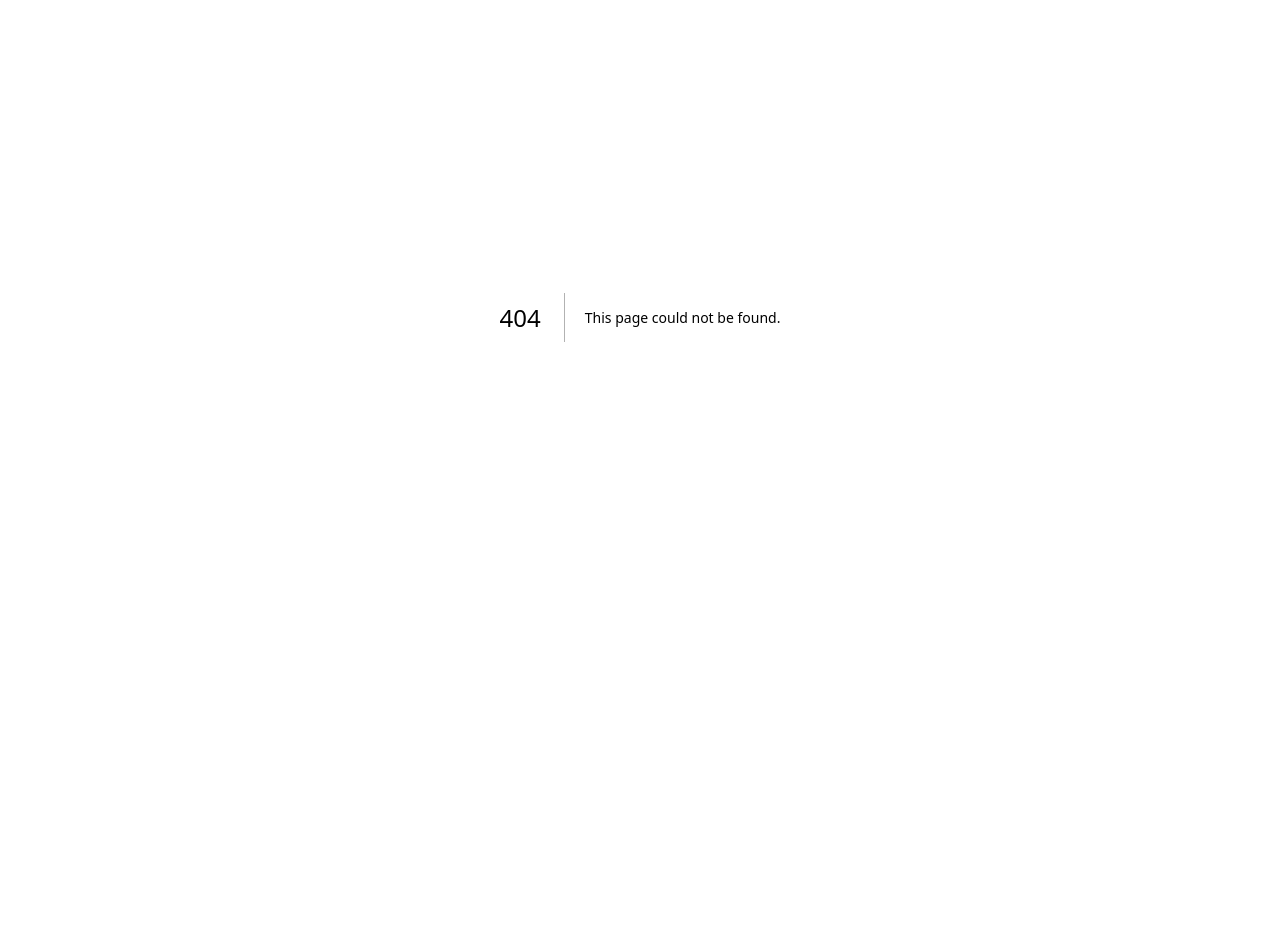
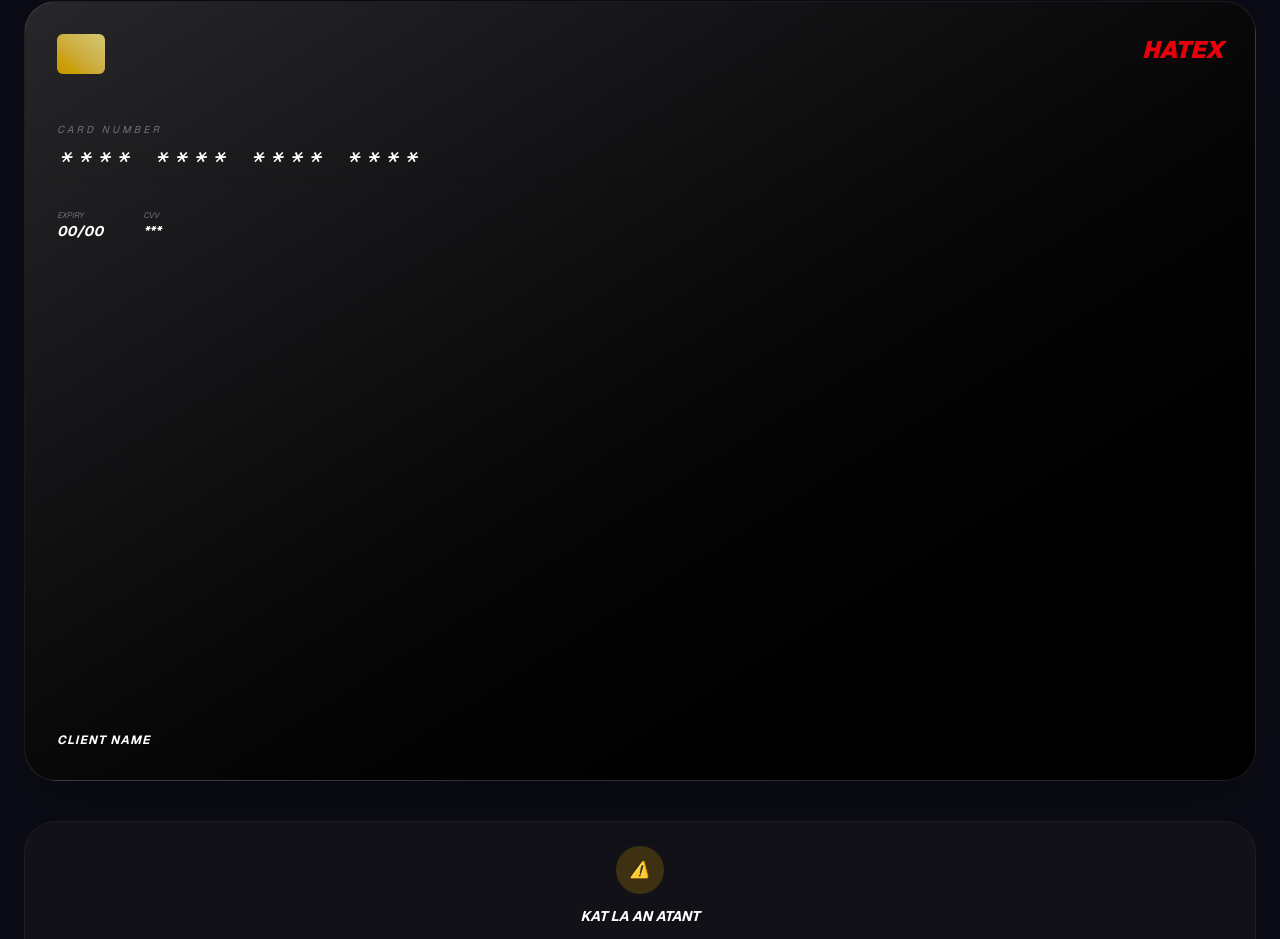
Before and after one commit to EmetilDorkensen/hatex-terminal, a Next.js app: page /kat in a window 1280 px wide. Before the commit this address had no page. Shown: the part 83-1022 px from the top of the page. Before the commit the page ends 800 px from the top, so only its background shows below. Built offline with nearby package versions, Linux system fonts and the light colour scheme; no server answers.

Commit message:
paj kat konple

```diff
--- /dev/null
+++ b/app/kat/page.tsx
@@ -0,0 +1,84 @@
+"use client";
+import React, { useState, useEffect } from 'react';
+import { createBrowserClient } from '@supabase/ssr';
+
+export default function KatPage() {
+    const [profile, setProfile] = useState<any>(null);
+    const [loading, setLoading] = useState(true);
+
+    const supabase = createBrowserClient(
+        process.env.NEXT_PUBLIC_SUPABASE_URL!,
+        process.env.NEXT_PUBLIC_SUPABASE_ANON_KEY!
+    );
+
+    useEffect(() => {
+        const fetchProfile = async () => {
+            const { data: { user } } = await supabase.auth.getUser();
+            if (user) {
+                const { data } = await supabase.from('profiles').select('*').eq('id', user.id).single();
+                setProfile(data);
+            }
+            setLoading(false);
+        };
+        fetchProfile();
+    }, [supabase]);
+
+    if (loading) return <div className="min-h-screen bg-[#0a0b14] flex items-center justify-center text-white">Chaje...</div>;
+
+    return (
+        <div className="min-h-screen bg-[#0a0b14] text-white p-6 font-sans italic">
+            <h1 className="text-xl font-black uppercase text-red-600 mb-8">Ma Carte Hatex</h1>
+
+            {/* KAT VIRTYÈL LA */}
+            <div className="relative w-full aspect-[1.58/1] bg-gradient-to-br from-zinc-800 to-black rounded-[2rem] p-8 shadow-2xl border border-white/10 overflow-hidden mb-10">
+                {/* Logo & Chip */}
+                <div className="flex justify-between items-start mb-12">
+                    <div className="w-12 h-10 bg-gradient-to-tr from-yellow-500 to-yellow-200 rounded-md opacity-80" />
+                    <span className="text-2xl font-black italic text-red-600">HATEX</span>
+                </div>
+
+                {/* Nimewo Kat la */}
+                <div className="mb-8">
+                    <p className="text-[10px] uppercase tracking-[0.3em] text-zinc-500 mb-2">Card Number</p>
+                    <p className="text-2xl font-mono tracking-[0.2em] shadow-sm">
+                        {profile?.kyc_status === 'approved' ? profile?.card_number : "**** **** **** ****"}
+                    </p>
+                </div>
+
+                {/* Detay: Dat ak CVV */}
+                <div className="flex gap-10">
+                    <div>
+                        <p className="text-[8px] uppercase text-zinc-500">Expiry</p>
+                        <p className="text-sm font-bold">{profile?.kyc_status === 'approved' ? profile?.card_expiry : "00/00"}</p>
+                    </div>
+                    <div>
+                        <p className="text-[8px] uppercase text-zinc-500">CVV</p>
+                        <p className="text-sm font-bold">{profile?.kyc_status === 'approved' ? profile?.card_cvv : "***"}</p>
+                    </div>
+                </div>
+
+                {/* Non Mèt Kat la */}
+                <div className="absolute bottom-8 left-8">
+                    <p className="text-xs font-bold uppercase tracking-widest">{profile?.full_name || "Client Name"}</p>
+                </div>
+            </div>
+
+            {/* MESAJ STATUS */}
+            <div className="bg-zinc-900/50 p-6 rounded-[2rem] border border-white/5 text-center">
+                {profile?.kyc_status !== 'approved' ? (
+                    <div className="space-y-3">
+                        <div className="w-12 h-12 bg-yellow-500/20 rounded-full flex items-center justify-center mx-auto text-yellow-500">⚠️</div>
+                        <p className="text-sm font-bold uppercase">Kat la an atant</p>
+                        <p className="text-[10px] text-zinc-500">W ap wè enfòmasyon kat ou a depi nou fin verifye dokiman ou yo (KYC).</p>
+                    </div>
+                ) : (
+                    <div className="space-y-3">
+                        <div className="w-12 h-12 bg-green-500/20 rounded-full flex items-center justify-center mx-auto text-green-500">✓</div>
+                        <p className="text-sm font-bold uppercase">Kat Aktif</p>
+                        <p className="text-[10px] text-zinc-500">Ou ka itilize enfòmasyon sa yo pou fè acha anliy.</p>
+                    </div>
+                )}
+            </div>
+        </div>
+    );
+}
```
